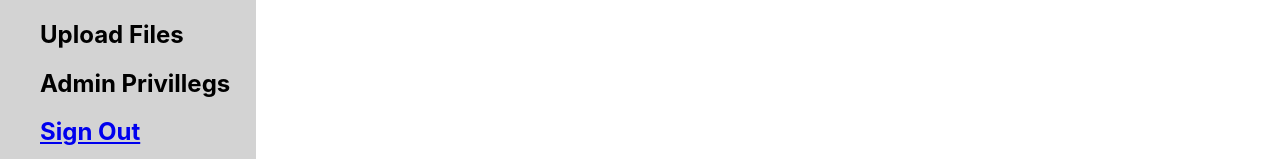
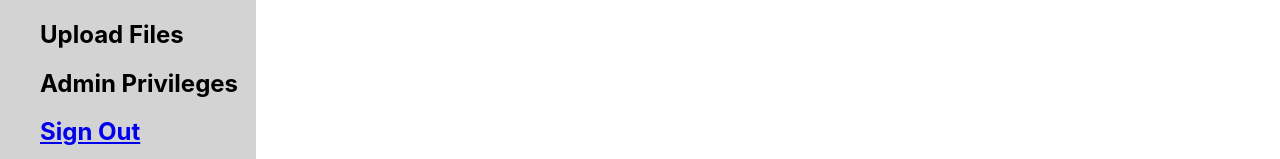
Before and after one commit to ShrivenSoul/File-Transport-Management-System, a React (Create React App) app: page /home in a window 1280 px wide. Shown: the part 205-364 px from the top of the page. Built offline with nearby package versions, Linux system fonts and the light colour scheme; what aws-amplify would draw is missing.

Commit message:
Fixed typo

```diff
--- a/src/LandingPage.js
+++ b/src/LandingPage.js
@@ -24,7 +24,7 @@ function LandingPage(){
             <h2>Upload Files</h2>
         </ul>
         <ul>
-            <h2>Admin Privillegs</h2>
+            <h2>Admin Privileges</h2>
         </ul>
         <ul>
             <li>
```
